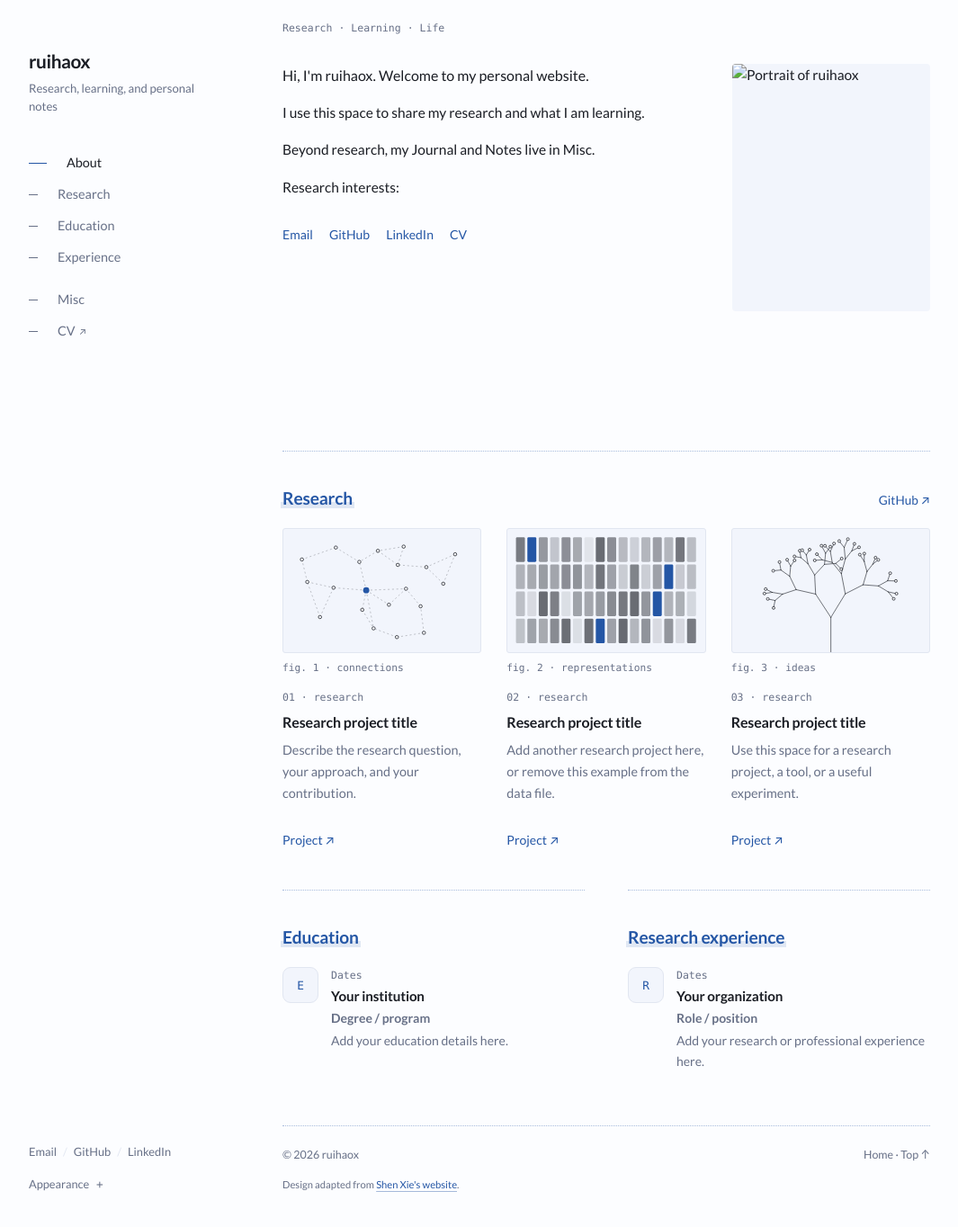
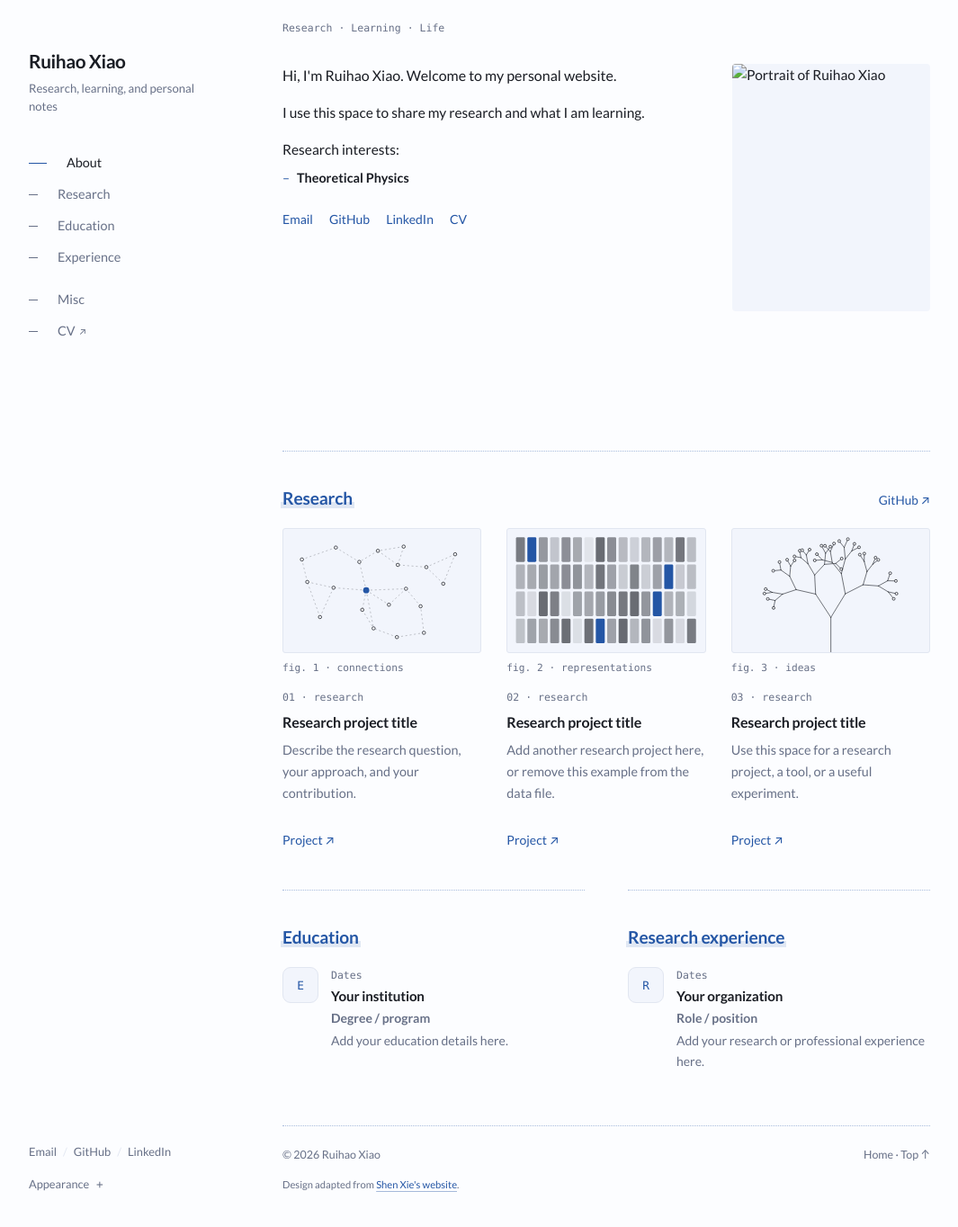
Before and after one commit to ruihaox/ruihaox.github.io, a Jekyll site: the page built from index.html, in a window 1280 px wide and 1366 px high. Shown: the whole window at 90% size, without its empty margins (48-1113 px from the left). Built offline with Jekyll 4.4.1, drawn with Linux system fonts in a browser that asks for light colours.

Commit message:
Update profile.yml

```diff
--- a/_data/profile.yml
+++ b/_data/profile.yml
@@ -1,15 +1,14 @@
 # Replace these placeholders with your own information.
-name: ruihaox
+name: Ruihao Xiao
 role: Research, learning, and personal notes
-intro: "Hi, I'm ruihaox. Welcome to my personal website."
+intro: "Hi, I'm Ruihao Xiao. Welcome to my personal website."
 paragraphs:
   - "I use this space to share my research and what I am learning."
-  - "Beyond research, my Journal and Notes live in Misc."
-interests: []
+interests: [Theoretical Physics]
 github: https://github.com/ruihaox
 # Fill these with your own public contact details to activate the two links.
-email: ""
-linkedin: ""
+email: ruihao.xiao@usc.edu
+linkedin: www.linkedin.com/in/ruihao-xiao-027b9a327
 # Local file paths, for example /assets/profile.jpg and /assets/cv.pdf.
 portrait: ""
 cv_file: ""
```
